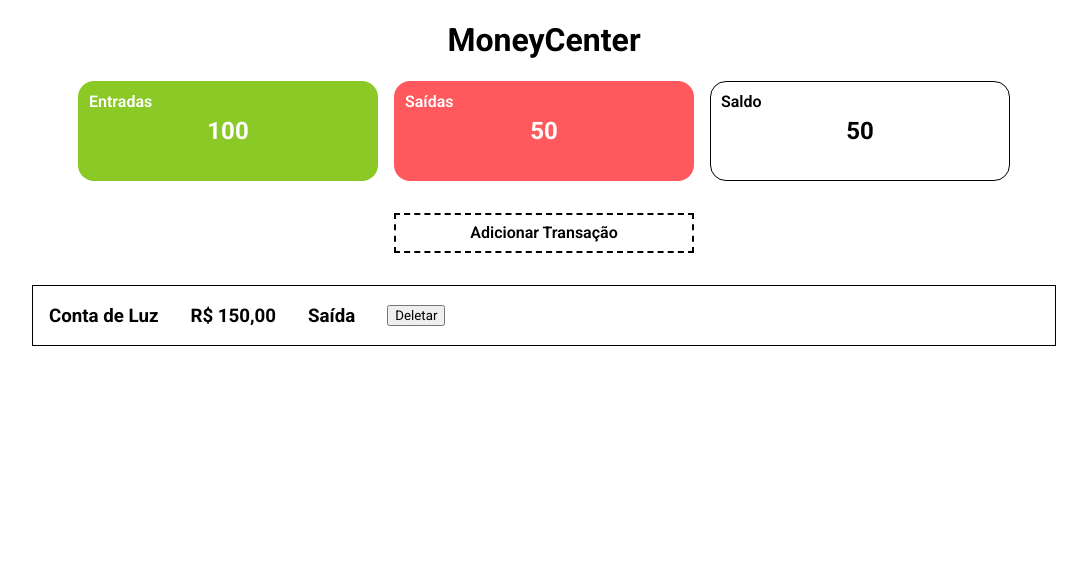
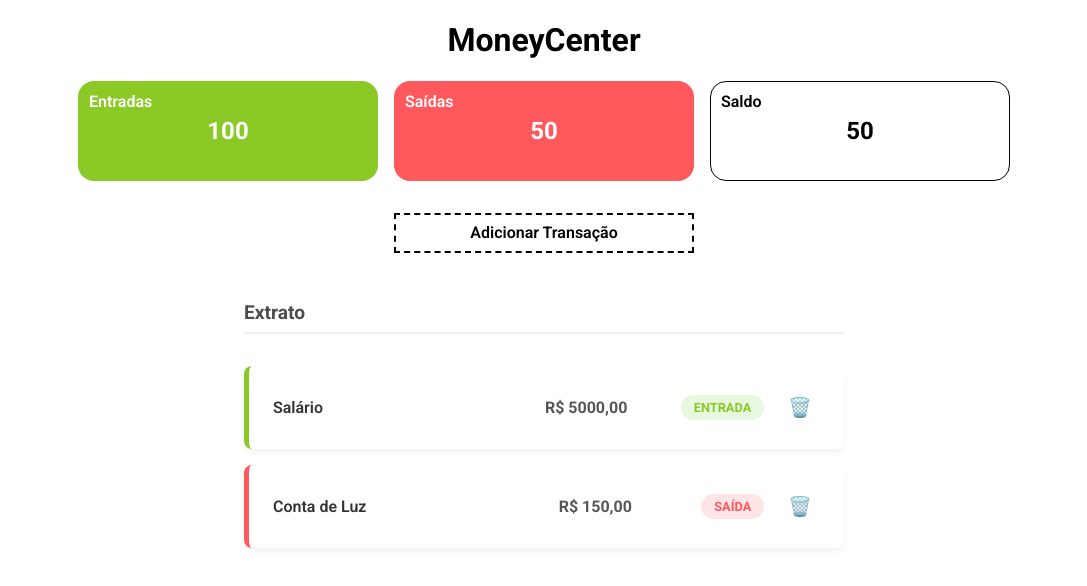
Before and after one commit to jeancarloslima/dashboard-financeiro, a React (Vite) app: page / in a window 1280 px wide. Shown: the top 586 px of the page, without its empty margins (96-1183 px from the left). Built offline with nearby package versions, Linux system fonts and the light colour scheme.

Commit message:
Adicionando estilos aos componentes Lista Transacoes e Item Transacao

```diff
--- a/package.json
+++ b/package.json
@@ -11,7 +11,8 @@
   },
   "dependencies": {
     "react": "^19.2.4",
-    "react-dom": "^19.2.4"
+    "react-dom": "^19.2.4",
+    "react-icons": "^5.6.0"
   },
   "devDependencies": {
     "@eslint/js": "^9.39.4",
--- a/src/components/FormularioTransacao/FormularioTransacao.module.css
+++ b/src/components/FormularioTransacao/FormularioTransacao.module.css
@@ -47,6 +47,25 @@
 .inputValor {
     padding: .7rem 1rem;
     text-align: center;
+    -moz-appearance: textfield;
+}
+
+.inputValor::-webkit-outer-spin-button,
+.inputValor::-webkit-inner-spin-button {
+    -webkit-appearance: none;
+    margin: 0;
+}
+
+.inputDescricao, .inputValor {
+    border: 1px solid #ccc;
+    border-radius: 4px;
+    outline: none;
+    transition: 0.3s;
+}
+
+.inputDescricao:focus, .inputValor:focus {
+    border-color: #8ac926;
+    box-shadow: 0 0 5px rgba(138, 201, 38, 0.3);
 }
 
 .containerBotoesFormulario {
--- a/src/components/ItemTransacao/ItemTransacao.module.css
+++ b/src/components/ItemTransacao/ItemTransacao.module.css
@@ -1,9 +1,65 @@
 .container {
-    width: 1024px;
-    overflow: scroll;
-    display: flex;
-    align-items: center;
-    gap: 2rem;
-    border: 1px solid #000;
-    padding: 0 1rem;
+  display: flex;
+  justify-content: space-between;
+  align-items: center;
+  background-color: #fff;
+  padding: 1rem 1.5rem;
+  border-radius: 8px;
+  box-shadow: 0 4px 6px rgba(0, 0, 0, 0.05);
+  transition: transform 0.2s;
+  border-left: 5px solid #ccc;
 }
+
+.container:hover {
+  transform: translateY(-2px);
+}
+
+.descricao {
+  font-size: 1rem;
+  color: #333;
+  font-weight: 600;
+  flex: 2;
+}
+
+.valor {
+  font-size: 1rem;
+  color: #555;
+  flex: 1;
+}
+
+.tipo {
+  font-size: 0.8rem;
+  font-weight: bold;
+  padding: 0.3rem 0.8rem;
+  border-radius: 20px;
+  text-transform: uppercase;
+  margin-right: 1rem;
+}
+
+.tipoEntrada {
+  background-color: #e6f8e0;
+  color: #8ac926;
+}
+
+.tipoSaida {
+  background-color: #ffe5e5;
+  color: #ff595e;
+}
+
+.btnDeletar {
+  background: transparent;
+  border: none;
+  color: #ff595e;
+  cursor: pointer;
+  font-size: 1.2rem;
+  padding: 0.5rem;
+  transition: 0.2s;
+  display: flex;
+  align-items: center;
+  justify-content: center;
+}
+
+.btnDeletar:hover {
+  color: #d00000;
+  transform: scale(1.1);
+}
--- a/src/components/ItemTransacao/index.jsx
+++ b/src/components/ItemTransacao/index.jsx
@@ -1,12 +1,23 @@
 import styles from "./ItemTransacao.module.css";
 
-export default function ItemTransacao() {
+export default function ItemTransacao({ descricao, valor, tipo }) {
+    const isEntrada = tipo === "Entrada";
+
     return (
-        <div className={styles.container}>
-            <h3 className={styles.descricao}>Conta de Luz</h3>
-            <h3 className={styles.valor}>R$ 150,00</h3>
-            <h3 className={styles.tipo}>Saída</h3>
-            <button>Deletar</button>
+        <div
+            className={styles.container}
+            style={{ borderLeftColor: isEntrada ? "#8ac926" : "#ff595e" }}
+        >
+            <h3 className={styles.descricao}>{descricao}</h3>
+            <h3 className={styles.valor}>
+                R$ {Number(valor).toFixed(2).replace(".", ",")}
+            </h3>
+            <span className={`${styles.tipo} ${isEntrada ? styles.tipoEntrada : styles.tipoSaida}`}>
+                {tipo}
+            </span>
+            <button className={styles.btnDeletar} title="Deletar transação">
+                🗑️
+            </button>
         </div>
     )
 }
--- a/src/components/ListaTransacoes/ListaTransacoes.module.css
+++ b/src/components/ListaTransacoes/ListaTransacoes.module.css
@@ -0,0 +1,16 @@
+.container {
+  width: 100%;
+  max-width: 600px;
+  margin: 2rem auto;
+  display: flex;
+  flex-direction: column;
+  gap: 1rem;
+}
+
+.titulo {
+  font-size: 1.2rem;
+  color: #4d4c4c;
+  border-bottom: 2px solid #eee;
+  padding-bottom: 0.5rem;
+  margin-bottom: 1rem;
+}
--- a/src/components/ListaTransacoes/index.jsx
+++ b/src/components/ListaTransacoes/index.jsx
@@ -4,7 +4,9 @@ import styles from "./ListaTransacoes.module.css";
 export default function ListaTransacoes() {
     return (
         <div className={styles.container}>
-            <ItemTransacao />
+            <h2 className={styles.titulo}>Extrato</h2>
+            <ItemTransacao descricao="Salário" valor={5000} tipo="Entrada" />
+            <ItemTransacao descricao="Conta de Luz" valor={150} tipo="Saída" />
         </div>
     )
 }
```
Also changed, not shown: 1 other file (tests, documents, lock files or other folders).
